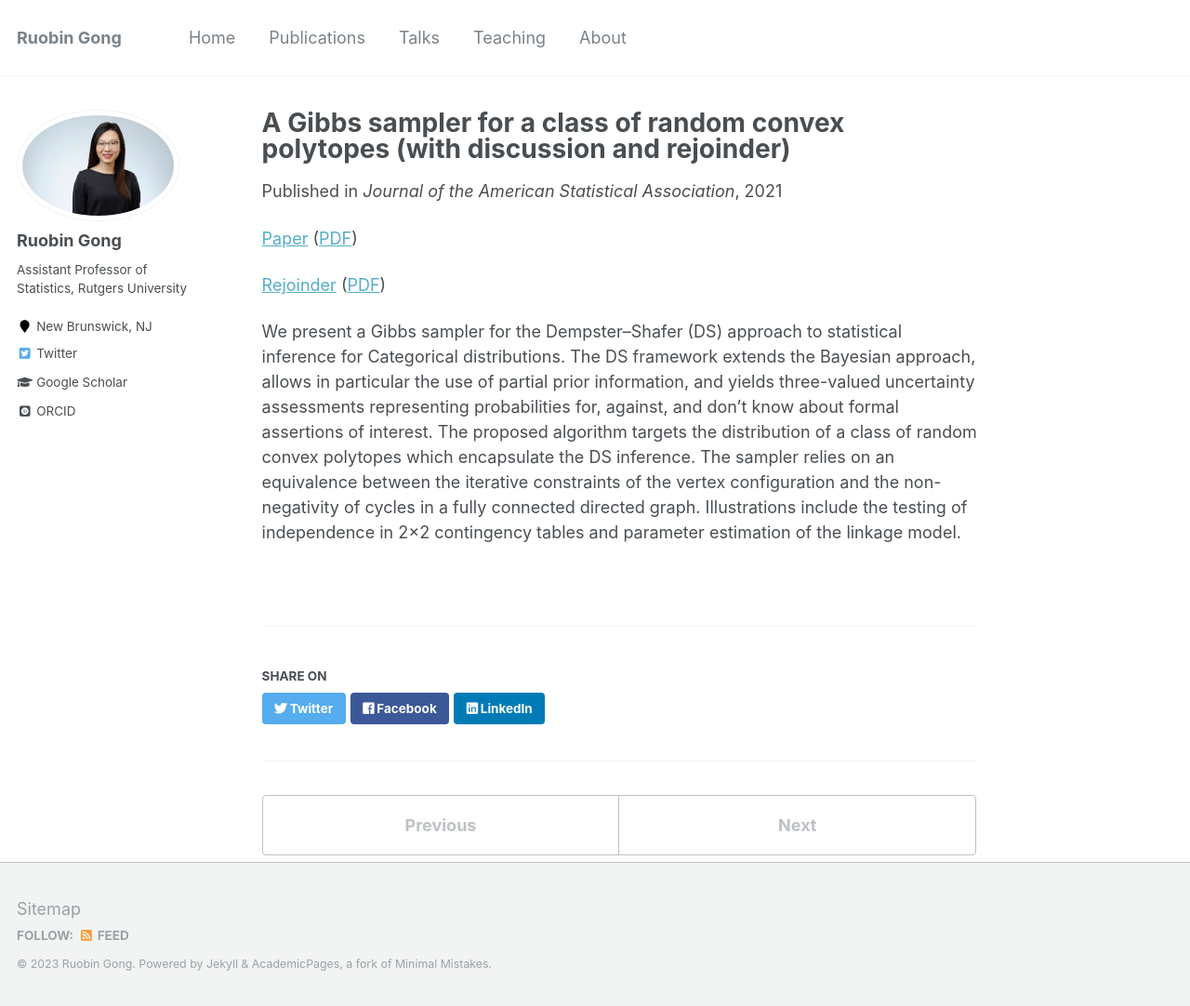
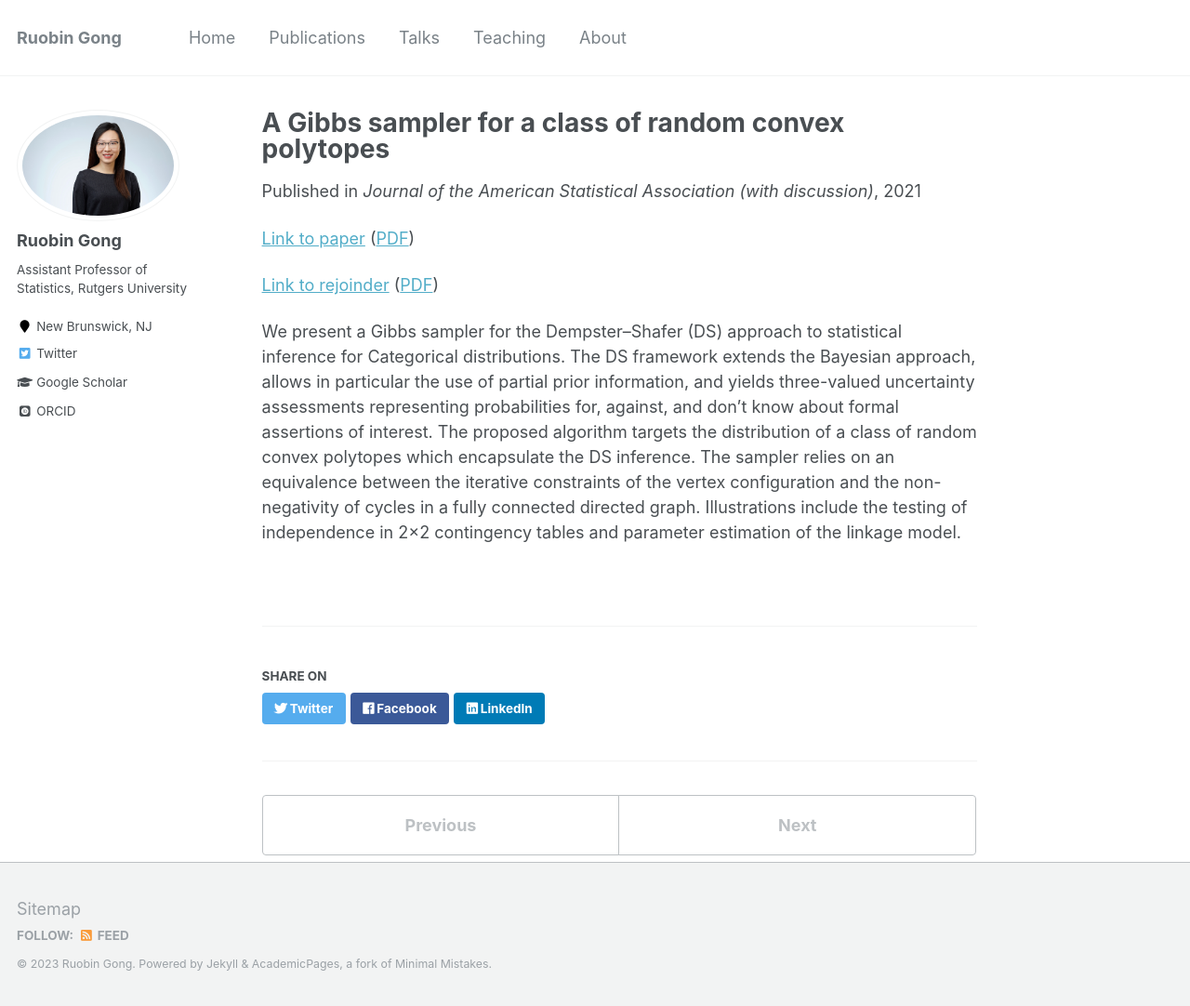
Before and after one commit to RuobinGong/RuobinGong.github.io, a Jekyll site: the page built from _publications_foundation/2021-08-01-multinomialDS.md, in a window 1280 px wide and 1082 px high. Shown: the whole window at 93% size. Built offline with Jekyll 4.4.1, drawn with Linux system fonts in a browser that asks for light colours; some web fonts are replaced.

Commit message:
Update 2021-08-01-multinomialDS.md

```diff
--- a/_publications_foundation/2021-08-01-multinomialDS.md
+++ b/_publications_foundation/2021-08-01-multinomialDS.md
@@ -1,18 +1,18 @@
 ---
-title: "A Gibbs sampler for a class of random convex polytopes (with discussion and rejoinder)"
+title: "A Gibbs sampler for a class of random convex polytopes"
 collection: publications_foundation
 permalink: /publication/2021-08-01-multinomialDS
 excerpt: ''
 date: 2021-08-01
-venue: 'Journal of the American Statistical Association'
+venue: 'Journal of the American Statistical Association (with discussion)'
 author: 'PE Jacob, R Gong, PT Edlefsen, AP Dempster'
 
 ---
 
 
-[Paper](https://doi.org/10.1080/01621459.2021.1881523) ([PDF](https://RuobinGong.github.io/files/JGED2021_JASA.pdf))
+[Link to paper](https://doi.org/10.1080/01621459.2021.1881523) ([PDF](https://RuobinGong.github.io/files/JGED2021_JASA.pdf))
 
-[Rejoinder](https://doi.org/10.1080/01621459.2021.1945458) ([PDF](https://RuobinGong.github.io/files/JGED2021_JASA_rejoinder.pdf))
+[Link to rejoinder](https://doi.org/10.1080/01621459.2021.1945458) ([PDF](https://RuobinGong.github.io/files/JGED2021_JASA_rejoinder.pdf))
 
 
 We present a Gibbs sampler for the Dempster--Shafer (DS) approach to statistical inference for Categorical distributions. The DS framework extends the Bayesian approach, allows in particular the use of partial prior information, and yields three-valued uncertainty assessments representing probabilities for, against, and don't know about formal assertions of interest. The proposed algorithm targets the distribution of a class of random convex polytopes which encapsulate the DS inference. The sampler relies on an equivalence between the iterative constraints of the vertex configuration and the non-negativity of cycles in a fully connected directed graph. Illustrations include the testing of independence in 2×2 contingency tables and parameter estimation of the linkage model.
```
